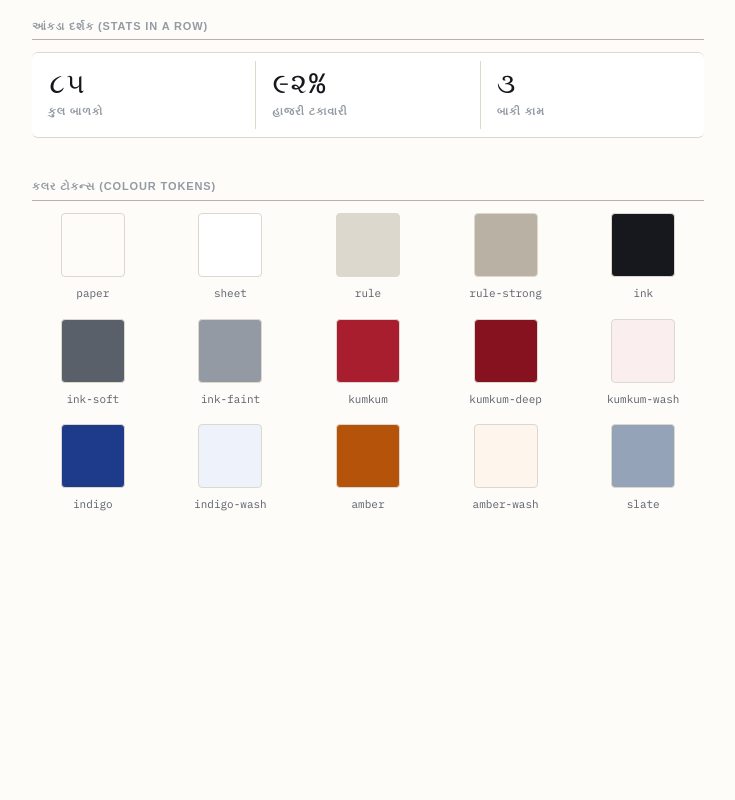
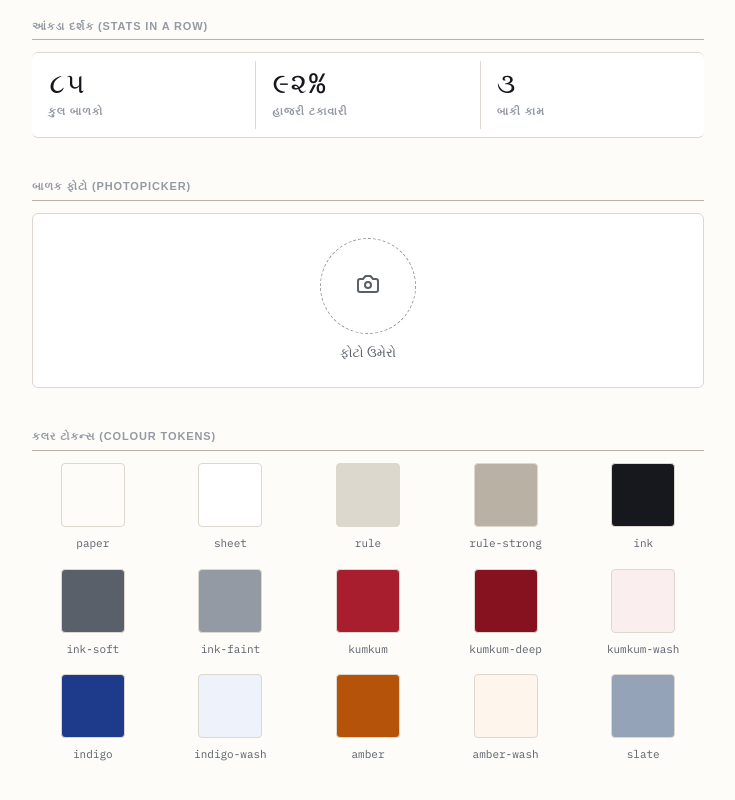
Before and after one commit to Yatna1999/Bal-Mandal-Webapp, a Next.js app: page /design-check in a window 1280 px wide. Shown: the part 788-1588 px from the top of the page, without its empty margins (272-1007 px from the left). Before the commit the page ends 1342 px from the top, so only its background shows below. Built offline with nearby package versions, Linux system fonts and the light colour scheme; a web font is replaced by a local one.

Commit message:
WO-05: Photo pipeline with in-browser canvas compression (512px max), private bucket upsert, 50-min cached signed URLs hook, and PhotoPicker component

```diff
--- a/app/design-check/page.tsx
+++ b/app/design-check/page.tsx
@@ -3,6 +3,7 @@ import { Row } from '@/components/ui/Row';
 import { Pill } from '@/components/ui/Pill';
 import { Stat, StatGroup } from '@/components/ui/Stat';
 import { SectionHeader } from '@/components/ui/SectionHeader';
+import { PhotoPicker } from '@/components/balak/PhotoPicker';
 
 export default function DesignCheckPage() {
   const colorTokens = [
@@ -103,6 +104,14 @@ export default function DesignCheckPage() {
         </StatGroup>
       </section>
 
+      {/* Primitive 5: PhotoPicker */}
+      <section className="space-y-3">
+        <SectionHeader>બાળક ફોટો (PhotoPicker)</SectionHeader>
+        <div className="bg-sheet p-6 border border-rule rounded-md flex justify-center">
+          <PhotoPicker vistarId="demo-vistar" balakId="demo-balak" />
+        </div>
+      </section>
+
       {/* Colour Tokens */}
       <section className="space-y-3">
         <SectionHeader>કલર ટોકન્સ (Colour Tokens)</SectionHeader>
--- /dev/null
+++ b/components/balak/PhotoPicker.tsx
@@ -0,0 +1,120 @@
+'use client';
+
+import { useState, useRef } from 'react';
+import { useBalakPhotoUrl } from '@/lib/hooks/useBalakPhotoUrl';
+import { uploadBalakPhoto } from '@/lib/photo';
+import { t } from '@/lib/i18n';
+
+export function PhotoPicker({
+  photoPath: initialPhotoPath,
+  vistarId,
+  balakId,
+  onPhotoUploaded,
+  disabled = false,
+}: {
+  photoPath?: string | null;
+  vistarId: string;
+  balakId: string;
+  onPhotoUploaded?: (newPhotoPath: string) => void;
+  disabled?: boolean;
+}) {
+  const [photoPath, setPhotoPath] = useState<string | null>(initialPhotoPath || null);
+  const [loading, setLoading] = useState(false);
+  const [errorMsg, setErrorMsg] = useState<string | null>(null);
+
+  const fileInputRef = useRef<HTMLInputElement>(null);
+
+  const { data: signedUrl } = useBalakPhotoUrl(photoPath);
+
+  const handleFileChange = async (e: React.ChangeEvent<HTMLInputElement>) => {
+    const file = e.target.files?.[0];
+    if (!file) return;
+
+    setErrorMsg(null);
+    setLoading(true);
+
+    try {
+      const newPath = await uploadBalakPhoto(vistarId, balakId, file);
+      setPhotoPath(newPath);
+      if (onPhotoUploaded) {
+        onPhotoUploaded(newPath);
+      }
+    } catch (err) {
+      console.error('Photo processing/upload failed:', err);
+      setErrorMsg(t('errors.photoTooLarge'));
+    } finally {
+      setLoading(false);
+      if (fileInputRef.current) {
+        fileInputRef.current.value = '';
+      }
+    }
+  };
+
+  return (
+    <div className="flex flex-col items-center gap-2">
+      <input
+        ref={fileInputRef}
+        type="file"
+        accept="image/*"
+        capture="environment"
+        className="hidden"
+        onChange={handleFileChange}
+        disabled={disabled || loading}
+      />
+
+      <button
+        type="button"
+        disabled={disabled || loading}
+        onClick={() => fileInputRef.current?.click()}
+        className="relative w-[96px] h-[96px] rounded-full flex flex-col items-center justify-center bg-sheet transition-opacity hover:opacity-90 disabled:opacity-50 group focus:outline-none focus:ring-2 focus:ring-indigo"
+      >
+        {signedUrl ? (
+          /* Filled state */
+          <img
+            src={signedUrl}
+            alt={t('balak.photo')}
+            className="w-[96px] h-[96px] rounded-full object-cover border border-rule"
+          />
+        ) : (
+          /* Empty state */
+          <div className="w-[96px] h-[96px] rounded-full border-[1.5px] border-dashed border-ink-faint flex flex-col items-center justify-center p-2 text-ink-soft">
+            <svg
+              width="24"
+              height="24"
+              viewBox="0 0 24 24"
+              fill="none"
+              stroke="currentColor"
+              strokeWidth="2"
+              strokeLinecap="round"
+              strokeLinejoin="round"
+              className="mb-1"
+            >
+              <path d="M14.5 4h-5L7 7H4a2 2 0 0 0-2 2v9a2 2 0 0 0 2 2h16a2 2 0 0 0 2-2V9a2 2 0 0 0-2-2h-3l-2.5-3z" />
+              <circle cx="12" cy="13" r="3" />
+            </svg>
+          </div>
+        )}
+
+        {loading && (
+          <div className="absolute inset-0 rounded-full bg-black/50 text-white text-[12px] font-medium flex items-center justify-center">
+            {t('common.saving')}
+          </div>
+        )}
+      </button>
+
+      <span className="text-[13px] text-ink-soft font-medium leading-relaxed">
+        {loading
+          ? t('common.saving')
+          : signedUrl
+          ? t('balak.photoChange')
+          : t('balak.photoAdd')}
+      </span>
+
+      {errorMsg && (
+        <span className="text-[12px] text-kumkum font-medium leading-relaxed text-center max-w-[200px]">
+          {errorMsg}
+        </span>
+      )}
+    </div>
+  );
+}
--- /dev/null
+++ b/lib/hooks/useBalakPhotoUrl.ts
@@ -0,0 +1,24 @@
+'use client';
+
+import { useQuery } from '@tanstack/react-query';
+import { createClient } from '@/lib/supabase/client';
+
+export function useBalakPhotoUrl(photoPath: string | null | undefined) {
+  return useQuery({
+    queryKey: ['balak-photo-url', photoPath],
+    queryFn: async () => {
+      if (!photoPath) return null;
+      const supabase = createClient();
+      const { data, error } = await supabase.storage
+        .from('balak-photos')
+        .createSignedUrl(photoPath, 3600);
+
+      if (error || !data) {
+        return null;
+      }
+      return data.signedUrl;
+    },
+    enabled: !!photoPath,
+    staleTime: 50 * 60 * 1000, // 50 minutes cache
+  });
+}
--- /dev/null
+++ b/lib/photo.ts
@@ -0,0 +1,55 @@
+import { createClient } from '@/lib/supabase/client';
+
+const MAX = 512;
+
+export async function compressImage(file: File): Promise<Blob> {
+  const bitmap = await createImageBitmap(file);
+  const scale = Math.min(1, MAX / Math.max(bitmap.width, bitmap.height));
+  const w = Math.round(bitmap.width * scale);
+  const h = Math.round(bitmap.height * scale);
+
+  const canvas = document.createElement('canvas');
+  canvas.width = w;
+  canvas.height = h;
+  const ctx = canvas.getContext('2d');
+  if (!ctx) throw new Error('canvas unavailable');
+  ctx.drawImage(bitmap, 0, 0, w, h);
+  bitmap.close();
+
+  const tryType = async (type: string, q: number) =>
+    new Promise<Blob | null>((res) => canvas.toBlob(res, type, q));
+
+  const blob =
+    (await tryType('image/webp', 0.8)) ??
+    (await tryType('image/jpeg', 0.82));
+
+  if (!blob) {
+    throw new Error('encode failed');
+  }
+
+  return blob;
+}
+
+export async function uploadBalakPhoto(
+  vistarId: string,
+  balakId: string,
+  file: File
+): Promise<string> {
+  const blob = await compressImage(file);
+  const ext = blob.type === 'image/webp' ? 'webp' : 'jpg';
+  const path = `${vistarId}/${balakId}.${ext}`;
+
+  const supabase = createClient();
+  const { error } = await supabase.storage
+    .from('balak-photos')
+    .upload(path, blob, {
+      contentType: blob.type,
+      upsert: true,
+    });
+
+  if (error) {
+    throw new Error(error.message);
+  }
+
+  return path;
+}
```
